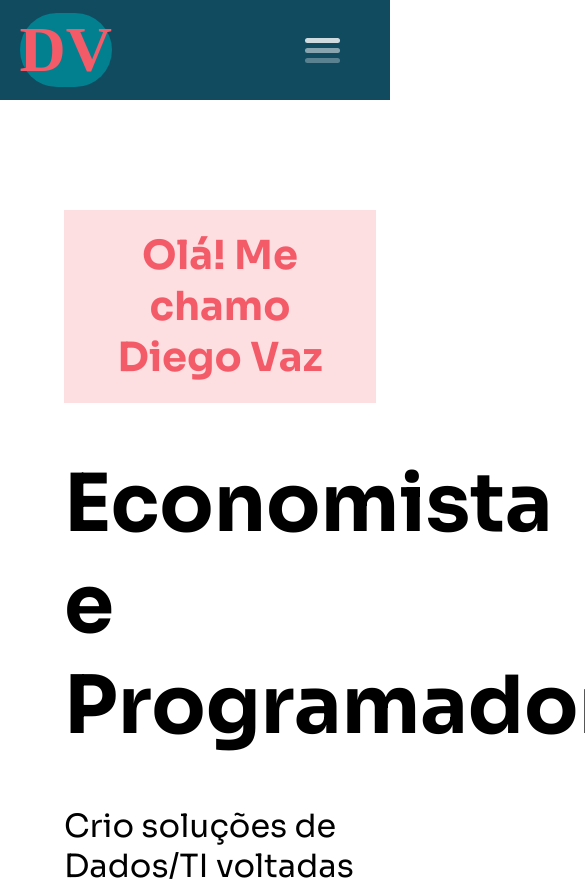
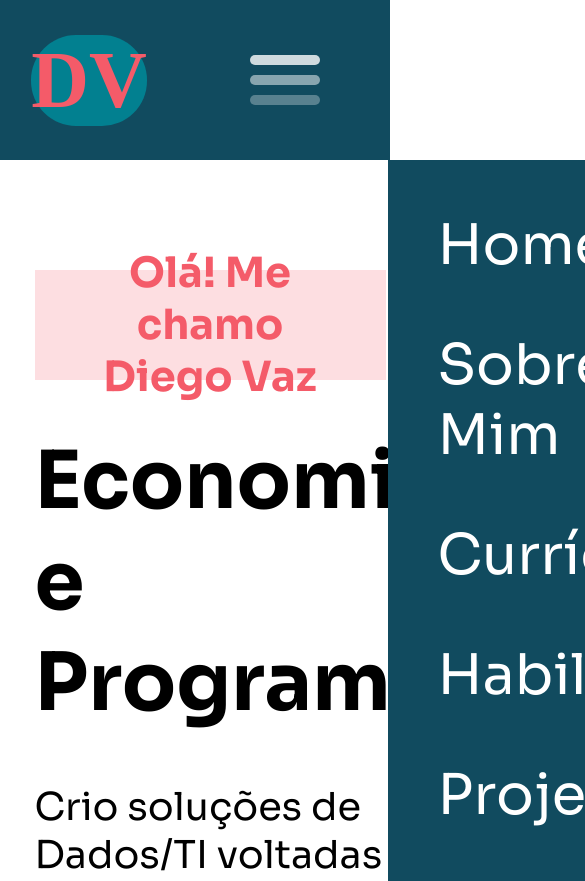
Before and after one commit to diegomvaz/site, a React (Vite) app: page / in a window 390 px wide. Shown: the top 881 px of the page, 585 px wide, since content can reach past the window. Built offline with nearby package versions, Linux system fonts and the light colour scheme; a web font is replaced by a local one.

Commit message:
Enhance responsiveness and improve accessibility across components

```diff
--- a/src/components/about/about.css
+++ b/src/components/about/about.css
@@ -21,7 +21,7 @@
 @media (width <=1300px) {
     .about {
         padding: 50px 50px 50px 50px;
-        width: 80%;
+        width: 90%;
         height: 100%;
     }
 }
--- a/src/components/about/about.jsx
+++ b/src/components/about/about.jsx
@@ -4,9 +4,9 @@ import './about.css'
 
 export default function About() {
     return (
-        <div className='about'>
+        <div className='about' id='about'>
 
-            <div className='subheader content'>Sobre</div>
+            <div className='subheader content'>Sobre Mim</div>
             <div className='line'></div>
             <div className='text content'>
                 Diego Vaz é um Analista de Dados com mais de 13 anos de experiência no mercado financeiro.
--- a/src/components/cover/cover.css
+++ b/src/components/cover/cover.css
@@ -34,13 +34,13 @@
 @media (width <=1300px) {
     .cover-conteiner {
         padding: 50px;
-        width: 80%;
+        width: 90%;
     }
 }
 
 @media (width <=1000px) {
     .cover-conteiner {
-        padding-left: 100px;
+        padding-left: 80px;
         margin-bottom: 100px;
     }
 }
@@ -51,7 +51,7 @@
 
 @media (width <=1300px) {
     .image {
-        width: 80%;
+        width: 90%;
     }
 }
 
@@ -70,7 +70,8 @@
 
 @media (width <=1000px) {
     .hello {
-        font-size: 2.5rem;
+        height: 70px;
+        font-size: 2.6rem;
         padding: 20px 40px 20px 40px;
         margin-top: 60px;
     }
@@ -103,7 +104,7 @@
     .download {
         font-size: 2.2rem;
         height: 100px;
-        width: 63%;
+        width: 60%;
     }
 }
 
@@ -163,6 +164,6 @@
 
 @media (width <=1000px) {
     .description {
-        font-size: 2rem;
+        font-size: 2.4rem;
     }
 }
--- a/src/components/cover/cover.jsx
+++ b/src/components/cover/cover.jsx
@@ -6,7 +6,7 @@ import './cover.css'
 
 export default function Cover() {
     return (
-        <div className='cover'>
+        <div className='cover' id='cover'>
             <div className='cover-conteiner'>
                 <div className='hello content'>
                     Olá! Me chamo Diego Vaz
--- a/src/components/menu/menu.css
+++ b/src/components/menu/menu.css
@@ -3,8 +3,16 @@
     width: 100%;
     color: var(--text-primary-white);
     background-color: var(--primary);
-    position: relative;
+    position: sticky;
+    top: 0;
     font-size: 1rem;
+    z-index: 99;
+}
+
+@media (width <=1000px) {
+    .menu {
+        height: 160px;
+    }
 }
 
 .menu-container {
@@ -65,6 +73,12 @@
     border-radius: 45px;
 }
 
+@media (width <=1000px) {
+    .letters {
+        font-size: 5rem;
+    }
+}
+
 .name-container {
     position: absolute;
     left: 5%;
@@ -73,6 +87,12 @@
     display: flex;
     justify-content: center;
     gap: 20px
+}
+
+@media (width <=1000px) {
+    .name-container {
+        left: 8%;
+    }
 }
 
 .name-container:hover {
@@ -96,6 +116,13 @@
     }
 }
 
+@media (width <=1000px) {
+    .sandwich {
+        gap: 10px;
+        right: 70px;
+    }
+}
+
 .sandwich :nth-child(1) {
     opacity: 80%;
 }
@@ -113,5 +140,40 @@
     width: 35px;
     border-radius: 5px;
     background-color: white;
+}
 
+@media (width <=1000px) {
+    .sandwich>div {
+        height: 10px;
+        width: 70px;
+    }
 }
+
+.menu-hidden {
+    position: fixed;
+    width: 65%;
+    height: 100vh;
+    right: 0;
+    top: 160px;
+    background-color: var(--primary);
+    padding: 50px;
+    font-size: 3.5rem;
+    display: flex;
+    flex-direction: column;
+    gap: 50px;
+    transition: 0.3s ease-in-out;
+}
+
+.menu-hidden a {
+    color: inherit;
+    text-decoration: none;
+}
+
+.menu-hidden a:hover {
+    color: var(--tertiary);
+}
+
+.hidden {
+    right: -90%;
+    transition: 0.3s ease-in-out;
+}
--- a/src/components/menu/menu.jsx
+++ b/src/components/menu/menu.jsx
@@ -1,26 +1,40 @@
-import React from 'react'
+import React, { useState } from 'react'
 import './menu.css'
 
 export default function Menu() {
+    const [hidden, setHidden] = useState('hidden')
+    const toggleHidden = () => {
+        hidden == '' ? setHidden('hidden') : setHidden('')
+    }
     return (
         <div className='menu'>
             <div className='name-container'>
                 <div className='letters title'>DV</div>
             </div>
-            <div className='sandwich'>
+            <div className='sandwich' onClick={() => toggleHidden()} >
                 <div></div>
                 <div></div>
                 <div></div>
             </div>
             <div className='menu-container content'>
                 <div>Home</div>
-                <div>Sobre mim</div>
+                <div>Sobre Mim</div>
                 <div>Currículo</div>
                 <div>Habilidades</div>
                 <div>Projetos</div>
                 <div>Depoimentos</div>
                 <button className='button content'>Contato</button>
             </div>
+            <div className={`menu-hidden content ${hidden}`}>
+                <a href="#cover" onClick={() => toggleHidden()}>Home</a>
+                <a href="#about" onClick={() => toggleHidden()}>Sobre Mim</a>
+                <a href="#resume" onClick={() => toggleHidden()}>Currículo</a>
+                <a href="#skills" onClick={() => toggleHidden()}>Habilidades</a>
+                <a href="#projects" onClick={() => toggleHidden()}>Projetos</a>
+                <a href="#testimonials" onClick={() => toggleHidden()}>Depoimentos</a>
+                <a href="#contact" onClick={() => toggleHidden()}>Contato</a>
+            </div>
+
         </div>
     )
 }
--- a/src/components/resume/resume.css
+++ b/src/components/resume/resume.css
@@ -9,7 +9,7 @@
 @media (width <=1300px) {
     .resume {
         padding: 50px 50px 50px 50px;
-        width: 80%;
+        width: 90%;
     }
 }
 
@@ -76,7 +76,7 @@
 
 @media (width <=1000px) {
     .section-milestone {
-        font-size: 1.7rem;
+        font-size: 2.2rem;
         padding: 0px 0px 90px 40px;
         border-left: 6px solid var(--secondary);
     }
--- a/src/components/resume/resume.jsx
+++ b/src/components/resume/resume.jsx
@@ -3,7 +3,7 @@ import './resume.css'
 
 export default function Resume() {
     return (
-        <div className='resume content'>
+        <div className='resume content' id='resume'>
             <div className='subheader content'>Currículo</div>
             <div className='line'></div>
             <div className='resume-content'>
--- a/src/index.css
+++ b/src/index.css
@@ -7,6 +7,8 @@
     --quinary: #f45b69ff;
     --text-primary-white: white;
     font-size: 16px;
+    scroll-behavior: smooth;
+
 }
 
 .app {
```
